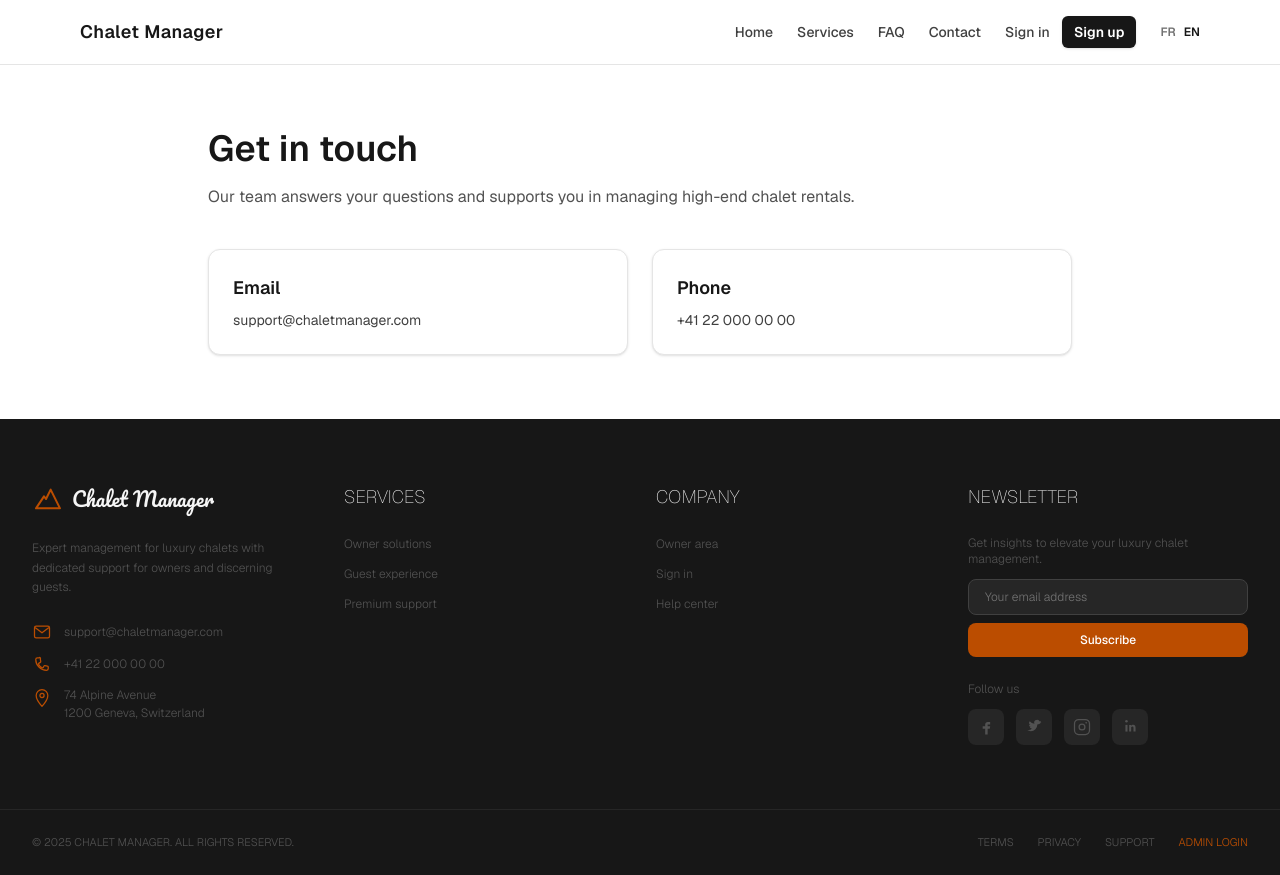
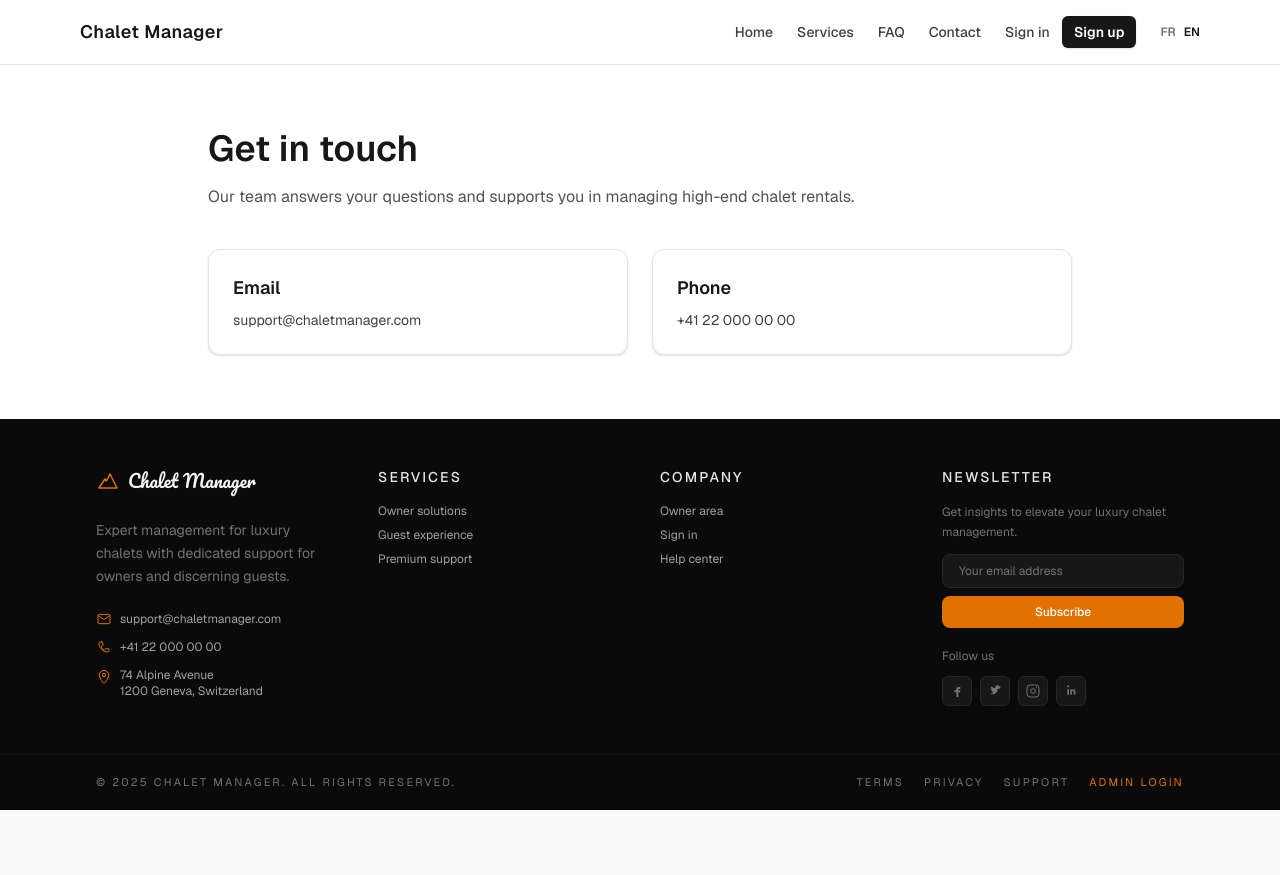
Before and after one commit to devillers/chaletManager3, a Next.js app: page /en/contact in a window 1280 px wide. After the commit the page ends 810 px from the top, so only its background shows below. Built offline with nearby package versions, Linux system fonts and the light colour scheme.

Commit message:
Refine footer layout and icon sizing

```diff
--- a/components/Footer.jsx
+++ b/components/Footer.jsx
@@ -227,24 +227,24 @@ export default function Footer() {
       };
 
   return (
-    <footer className="bg-neutral-900 text-neutral-600 text-[12px] font-light" role="contentinfo">
-      <div className="max-w-7xl mx-auto px-4 sm:px-6 lg:px-8 py-16">
-        <div className="grid grid-cols-1 md:grid-cols-2 lg:grid-cols-4 gap-8">
+    <footer className="bg-neutral-950 text-neutral-400 text-xs" role="contentinfo">
+      <div className="max-w-6xl mx-auto px-4 sm:px-6 lg:px-8 py-12">
+        <div className="grid grid-cols-1 md:grid-cols-2 lg:grid-cols-4 gap-10">
           <div className="lg:col-span-1">
-            <div className="flex items-center space-x-2 mb-6">
-              <Mountain className="h-8 w-8 text-amber-700" />
-              <span className={`${pacifico.className} text-xl text-neutral-100`}>{brandName}</span>
+            <div className="flex items-center gap-2 mb-6">
+              <Mountain className="h-6 w-6 text-amber-600" />
+              <span className={`${pacifico.className} text-lg text-neutral-100`}>{brandName}</span>
             </div>
 
-            {brand.description && <p className="text-neutral-600 mb-6 leading-relaxed">{brand.description}</p>}
+            {brand.description && <p className="text-neutral-500 mb-6 leading-relaxed text-sm">{brand.description}</p>}
 
             <div className="space-y-3">
               {contact.email && (
-                <div className="flex items-center space-x-3">
-                  <Mail className="h-5 w-5 text-amber-700 flex-shrink-0" />
+                <div className="flex items-center gap-2">
+                  <Mail className="h-4 w-4 text-amber-600 flex-shrink-0" />
                   <a
                     href={`mailto:${contact.email}`}
-                    className="text-neutral-600 hover:text-white transition-colors rounded"
+                    className="text-neutral-400 hover:text-white transition-colors rounded"
                   >
                     {contact.email}
                   </a>
@@ -252,11 +252,11 @@ export default function Footer() {
               )}
 
               {contact.phone && (
-                <div className="flex items-center space-x-3">
-                  <Phone className="h-5 w-5 text-amber-700 flex-shrink-0" />
+                <div className="flex items-center gap-2">
+                  <Phone className="h-4 w-4 text-amber-600 flex-shrink-0" />
                   <a
                     href={`tel:${contact.phone.replace(/\s+/g, "")}`}
-                    className="text-neutral-600 hover:text-white transition-colors rounded"
+                    className="text-neutral-400 hover:text-white transition-colors rounded"
                   >
                     {contact.phone}
                   </a>
@@ -264,9 +264,9 @@ export default function Footer() {
               )}
 
               {Array.isArray(contact.locationLines) && contact.locationLines.length > 0 && (
-                <div className="flex items-start space-x-3">
-                  <MapPin className="h-5 w-5 text-amber-700 flex-shrink-0 mt-0.5" />
-                  <span className="text-neutral-600">
+                <div className="flex items-start gap-2">
+                  <MapPin className="h-4 w-4 text-amber-600 flex-shrink-0 mt-0.5" />
+                  <span className="text-neutral-400">
                     {contact.locationLines.map((line, index) => (
                       <span key={line}>
                         {line}
@@ -280,15 +280,15 @@ export default function Footer() {
           </div>
 
           <div>
-            <h3 className="text-lg uppercase text-neutral-100 font-thin mb-6">
+            <h3 className="text-sm uppercase tracking-[0.15em] text-neutral-200 font-medium mb-4">
               {localizedNavigation.services.title}
             </h3>
-            <ul className="space-y-3">
+            <ul className="space-y-2">
               {localizedNavigation.services.links.map((item) => (
                 <li key={item.name}>
                   <Link
                     href={item.href}
-                    className="text-neutral-600 hover:text-white transition-colors duration-200 block rounded"
+                    className="text-neutral-400 hover:text-white transition-colors duration-200 block rounded"
                   >
                     {item.name}
                   </Link>
@@ -298,15 +298,15 @@ export default function Footer() {
           </div>
 
           <div>
-            <h3 className="text-lg uppercase text-neutral-100 font-thin mb-6">
+            <h3 className="text-sm uppercase tracking-[0.15em] text-neutral-200 font-medium mb-4">
               {localizedNavigation.company.title}
             </h3>
-            <ul className="space-y-3">
+            <ul className="space-y-2">
               {localizedNavigation.company.links.map((item) => (
                 <li key={item.name}>
                   <Link
                     href={item.href}
-                    className="text-neutral-600 hover:text-white transition-colors duration-200 block rounded"
+                    className="text-neutral-400 hover:text-white transition-colors duration-200 block rounded"
                   >
                     {item.name}
                   </Link>
@@ -316,20 +316,20 @@ export default function Footer() {
           </div>
 
           <div>
-            <h3 className="text-lg uppercase text-neutral-100 font-thin mb-6">{newsletter.title}</h3>
+            <h3 className="text-sm uppercase tracking-[0.15em] text-neutral-200 font-medium mb-4">{newsletter.title}</h3>
 
             {newsletter.description && (
-              <div className="mb-6">
-                <p className="text-neutral-600 text-xs mb-3">{newsletter.description}</p>
+              <div className="mb-5">
+                <p className="text-neutral-500 text-xs leading-relaxed mb-3">{newsletter.description}</p>
                 <form className="space-y-2" onSubmit={(event) => event.preventDefault()}>
                   <input
                     type="email"
                     placeholder={newsletter.placeholder}
-                    className="w-full px-4 py-2 bg-neutral-800 border border-neutral-700 rounded-lg text-white placeholder-neutral-500"
+                    className="w-full px-4 py-2 bg-neutral-900 border border-neutral-800 rounded-lg text-white placeholder-neutral-500 focus:outline-none focus:ring-1 focus:ring-amber-600"
                   />
                   <button
                     type="submit"
-                    className="w-full px-4 py-2 bg-amber-700 text-white rounded-lg font-medium hover:bg-amber-800 transition-colors duration-200"
+                    className="w-full px-4 py-2 bg-amber-600 text-white rounded-lg font-medium hover:bg-amber-500 transition-colors duration-200"
                   >
                     {newsletter.button}
                   </button>
@@ -339,16 +339,16 @@ export default function Footer() {
 
             {newsletter.followUs && (
               <div>
-                <p className="text-xs text-neutral-600 mb-3">{newsletter.followUs}</p>
-                <div className="flex space-x-3">
+                <p className="text-xs text-neutral-500 mb-3">{newsletter.followUs}</p>
+                <div className="flex gap-2">
                   {SOCIAL_LINKS.map(({ name, href, icon: IconComponent }) => (
                     <a
                       key={name}
                       href={href}
-                      className="p-2 bg-neutral-800 rounded-lg hover:bg-amber-700 transition-colors duration-200 group"
+                      className="p-1.5 bg-neutral-900 rounded-md hover:bg-amber-600 transition-colors duration-200 group border border-neutral-800"
                       aria-label={name}
                     >
-                      <IconComponent className="h-5 w-5 text-neutral-600 group-hover:text-white" />
+                      <IconComponent className="h-4 w-4 text-neutral-500 group-hover:text-white" />
                     </a>
                   ))}
                 </div>
@@ -358,20 +358,20 @@ export default function Footer() {
         </div>
       </div>
 
-      <div className="border-t border-neutral-800">
-        <div className="max-w-7xl mx-auto px-4 sm:px-6 lg:px-8 py-6">
-          <div className="flex flex-col md:flex-row justify-between items-center space-y-4 md:space-y-0">
-            <div className="text-[11px] text-neutral-600 uppercase">
+      <div className="border-t border-neutral-900/70">
+        <div className="max-w-6xl mx-auto px-4 sm:px-6 lg:px-8 py-5">
+          <div className="flex flex-col md:flex-row justify-between items-center gap-3 text-[11px] uppercase tracking-[0.2em]">
+            <div className="text-neutral-500 text-center md:text-left">
               © {currentYear} {brandName}. {bottomBar.copyright}
             </div>
-            <div className="flex items-center space-x-6">
+            <div className="flex items-center gap-5">
               {displayBottomLinks.map((item) => (
                 <Link
                   key={item.name}
                   href={item.href}
                   className={[
-                    "text-[11px] uppercase hover:text-white transition-colors duration-200 rounded",
-                    item.href === adminLink.href ? "text-amber-700" : "text-neutral-600",
+                    "hover:text-white transition-colors duration-200 rounded",
+                    item.href === adminLink.href ? "text-amber-600" : "text-neutral-500",
                   ].join(" ")}
                 >
                   {item.name}
@@ -381,7 +381,7 @@ export default function Footer() {
               {displayBottomLinks.length === 0 && (
                 <Link
                   href={adminLink.href}
-                  className="text-[11px] text-amber-700 uppercase hover:text-white transition-colors duration-200 rounded"
+                  className="text-amber-600 hover:text-white transition-colors duration-200 rounded"
                 >
                   {adminLink.name}
                 </Link>
@@ -390,7 +390,7 @@ export default function Footer() {
               {displayBottomLinks.length > 0 && (
                 <Link
                   href={adminLink.href}
-                  className="text-[11px] uppercase hover:text-white transition-colors duration-200 rounded text-amber-700"
+                  className="hover:text-white transition-colors duration-200 rounded text-amber-600"
                 >
                   {adminLink.name}
                 </Link>
```
